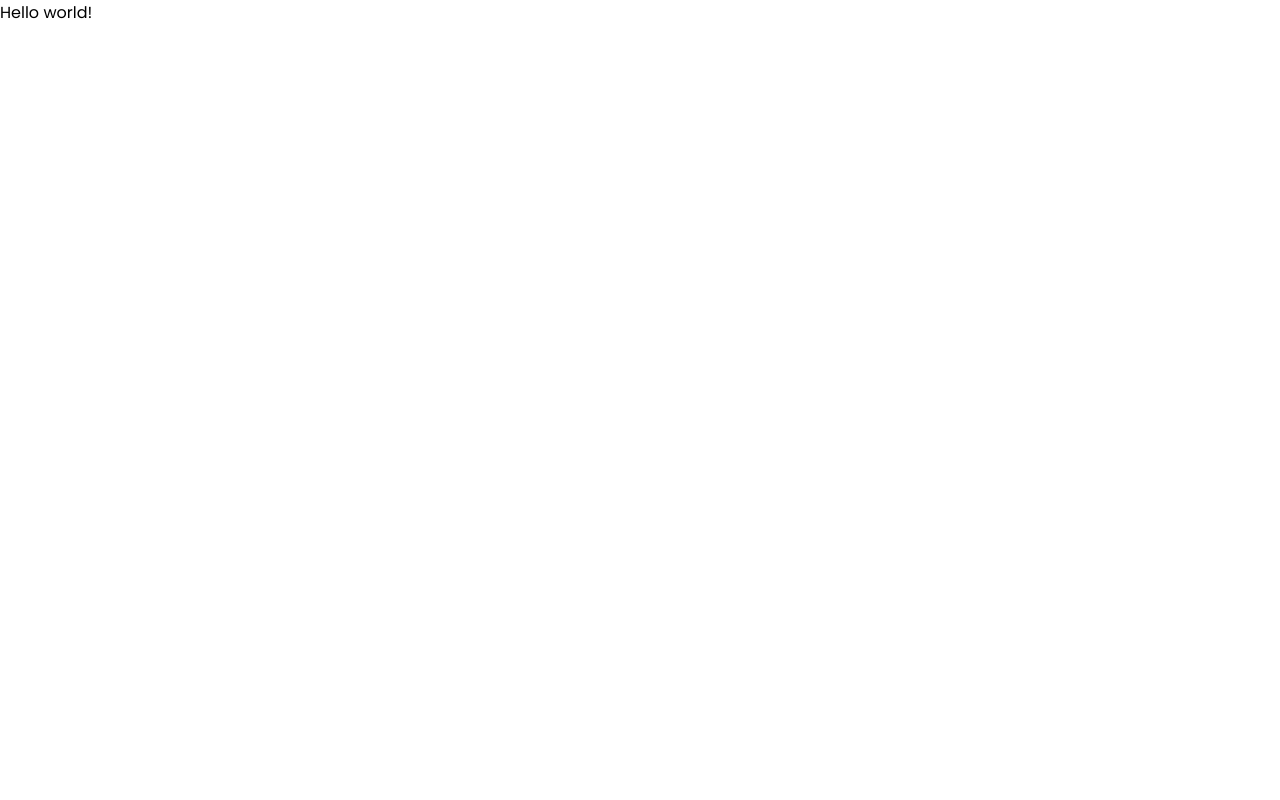
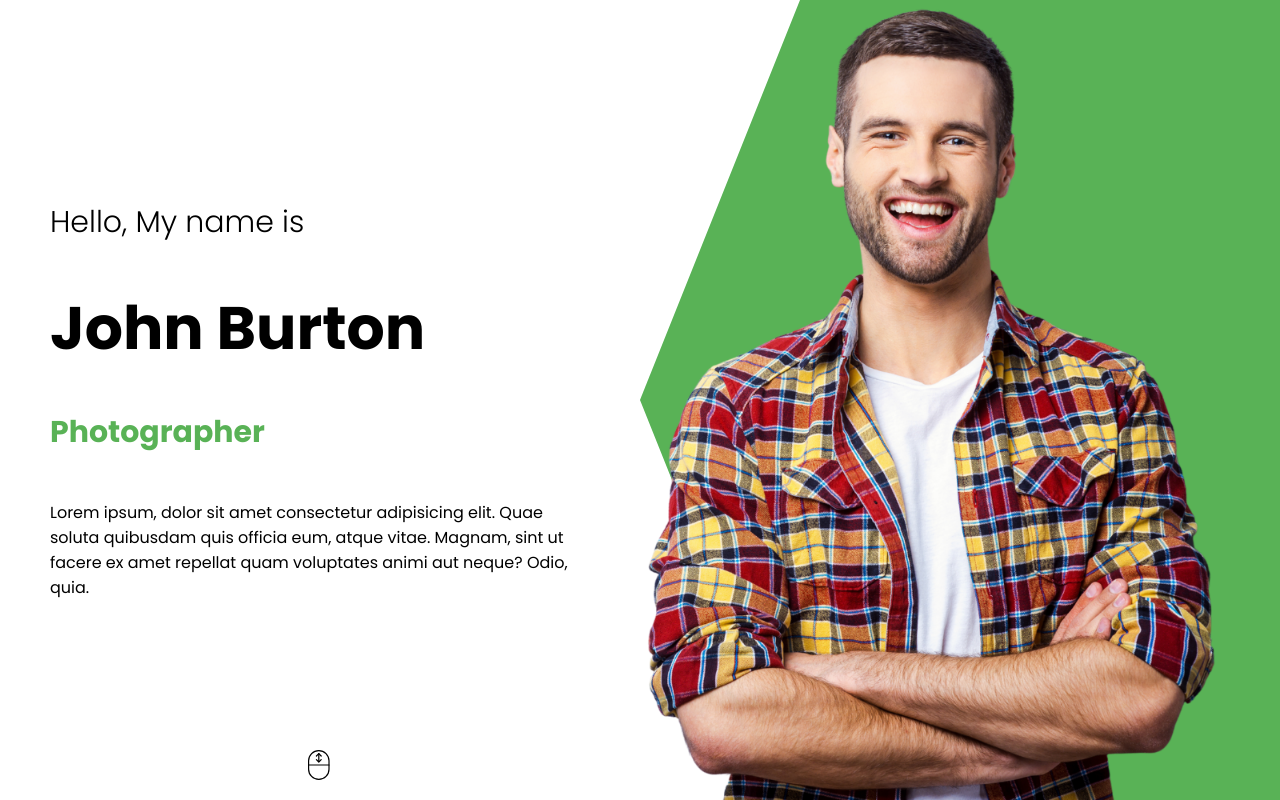
Before and after one commit to frederick486/F-Gaittet, a React (Create React App) app: page / in a window 1280 px wide. Built offline with nearby package versions, Linux system fonts and the light colour scheme.

Commit message:
Création <Intro/>

```diff
--- a/src/App.jsx
+++ b/src/App.jsx
@@ -1,5 +1,7 @@
+import Intro from "./components/intro/Intro"
+
 const App = () => {
-  return <div>Hello world!</div>;
+  return <div><Intro/></div>;
 };
 
 export default App;
--- /dev/null
+++ b/src/components/intro/Intro.jsx
@@ -0,0 +1,94 @@
+import './intro.css'
+import Me from "../../img/man.png"
+
+const intro = () => {
+  return (
+    <div className='i'>
+      <div className="i-left">
+        <div className="i-left-wrapper">
+          <h2 className='i-intro'>Hello, My name is</h2>
+          <h1 className='i-name'>John Burton</h1>
+          <div className="i-title">
+            <div className="i-title-wrapper">
+              <div className="i-title-item">Web Developer</div>
+              <div className="i-title-item">UI/UX Designer</div>
+              <div className="i-title-item">Photographer</div>
+              <div className="i-title-item">Writer</div>
+              <div className="i-title-item">Content Creator</div>
+            </div>
+          </div>
+          <p className="i-desc">
+            Lorem ipsum, dolor sit amet consectetur adipisicing elit.
+            Quae soluta quibusdam quis officia eum, atque vitae.
+            Magnam, sint ut facere ex amet repellat quam voluptates
+            animi aut neque? Odio, quia.
+          </p>
+        </div>
+
+        <svg
+          width="75"
+          height="75"
+          viewBox="0 0 75 75"
+          fill="none"
+          stroke="black"
+          className="i-scroll"
+          xmlns="http://www.w3.org/2000/svg"
+        >
+          <g id="scroll">
+            <path
+              id="Vector"
+              d="M40.5 15L34.5 9L28.5 15"
+              strokeWidth="3"
+              strokeMiterlimit="10"
+              strokeLinecap="round"
+              strokeLinejoin="round"
+            />
+            <path
+              id="Vector_2"
+              d="M28.5 24L34.5 30L40.5 24"
+              strokeWidth="3"
+              strokeMiterlimit="10"
+              strokeLinecap="round"
+              strokeLinejoin="round"
+            />
+            <g id="Group">
+              <path
+                id="Vector_3"
+                d="M9 37.5H60"
+                strokeWidth="3"
+                strokeMiterlimit="10"
+                strokeLinecap="round"
+                strokeLinejoin="round"
+              />
+            </g>
+            <path
+              id="Vector_4"
+              d="M34.5 27V9"
+              strokeWidth="2.9895"
+              strokeMiterlimit="10"
+              strokeLinecap="round"
+              strokeLinejoin="round"
+            />
+            <g id="Group_2">
+              <path
+                id="Vector_5"
+                d="M9 27C9 12.918 20.418 1.5 34.5 1.5C48.5859 1.5 60 12.918 60 27C60 29.8906 60 45.1094 60 48C60 62.082 48.5859 73.5 34.5 73.5C20.418 73.5 9 62.082 9 48C9 45.1094 9 29.8906 9 27Z"
+                strokeWidth="3"
+                strokeMiterlimit="10"
+                strokeLinecap="round"
+                strokeLinejoin="round"
+              />
+            </g>
+          </g>
+        </svg>
+
+      </div>
+      <div className="i-right">
+        <div className="i-bg"></div>
+        <img src={Me} alt="" className="i-img" />
+      </div>
+    </div>
+  )
+}
+
+export default intro
--- /dev/null
+++ b/src/components/intro/intro.css
@@ -0,0 +1,91 @@
+.i{
+    display: flex;
+    height: 100vh;
+}
+
+.i-left{
+    flex: 1;
+    display: flex;
+    align-items: center;
+    justify-content: center;
+}
+
+.i-right{
+    flex: 1;
+    position: relative;
+}
+
+.i-left-wrapper{
+    padding: 50px;
+    height: 50%;
+    display: flex;
+    flex-direction: column;
+    justify-content: space-between;
+}
+
+.i-intro{
+    font-size: 30px;
+    font-weight: 300;
+}
+
+.i-name{
+    font-size: 60px;
+}
+
+.i-title{
+    height: 50px;
+    overflow: hidden;
+}
+
+.i-title-wrapper{
+    height: 100%;
+    animation: move 10s ease-in-out infinite alternate;
+}
+
+@keyframes move {
+    25%{
+        transform: translateY(-50px);
+    }
+    50%{
+        transform: translateY(-100px);
+    }
+    75%{
+        transform: translateY(-150px);
+    }
+    100%{
+        transform: translateY(-200px);
+    }
+}
+
+.i-title-item{
+    height: 50px;
+    font-size: 30px;
+    font-weight: bold;
+    color: #59b256;
+    display: flex;
+    align-items: center;
+}
+
+.i-scroll{
+    width: 30px;
+    height: 30px;
+    position: absolute;
+    bottom: 20px;
+}
+
+.i-img{
+    width: 100%;
+    height: 100%;
+    object-fit: cover;
+    position: absolute;
+}
+
+.i-bg{
+    clip-path: polygon(100% 0%, 100% 51%, 100% 100%, 25% 100%, 0% 50%, 25% 0%);
+    background-color: #59b256;
+    width: 100%;
+    height: 100%;
+    position: absolute;
+    top: 0;
+    right: 0;
+}
```
Also changed, not shown: src/img/man.png (added).
